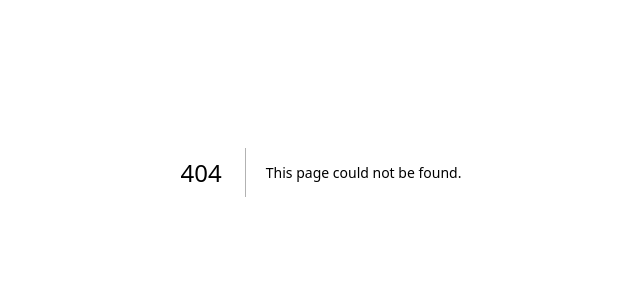
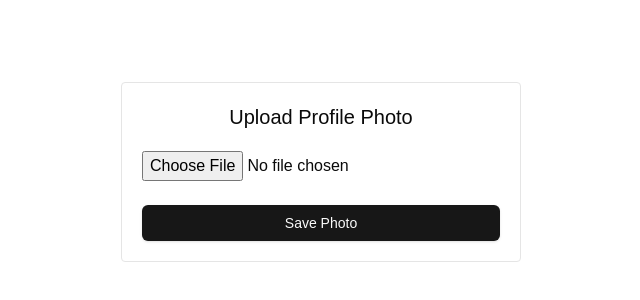
Before and after one commit to gabrielhtg/safe-exam-app-web, a Next.js app: page /register/upload-photo in a window 1280 px wide. Before the commit this address had no page. Shown: the part 228-528 px from the top of the page, without its empty margins (319-959 px from the left). Built offline with nearby package versions, Linux system fonts and the light colour scheme.

Commit message:
page upload photo profile tapi belum bisa save photo

```diff
--- a/app/register/page.tsx
+++ b/app/register/page.tsx
@@ -5,64 +5,67 @@ import {
   CardFooter,
   CardHeader,
   CardTitle,
-} from "@/components/ui/card";
-import { Input } from "@/components/ui/input";
-import { Button } from "@/components/ui/button";
-import Link from "next/link";
+} from '@/components/ui/card'
+import { Input } from '@/components/ui/input'
+import { Button } from '@/components/ui/button'
+import Link from 'next/link'
 
 export default function RegisterPage() {
   return (
     <>
-
       <div
-          className={
-            "relative w-full h-screen flex justify-center items-center"
-          }
+        className={'relative w-full h-screen flex justify-center items-center'}
       >
-          <Card className={"w-[380px] px-5"}>
+        <Card className={'w-[380px] px-5'}>
           <CardHeader>
-              <CardTitle className={"text-2xl text-center mb-3"}>
+            <CardTitle className={'text-2xl text-center mb-3'}>
               Safe Exam Register
             </CardTitle>
-              <CardDescription className={"text-center"}>
+            <CardDescription className={'text-center'}>
               Created by TA-12 IF 21
             </CardDescription>
           </CardHeader>
 
           <CardContent>
             <Input
-                id={"input-name"}
-                type={"text"}
-                className={"mb-3"}
-                placeholder={"Name"}
+              id={'input-name'}
+              type={'text'}
+              className={'mb-3'}
+              placeholder={'Name'}
             ></Input>
             <Input
-                id={"input-username"}
-                type={"text"}
-                className={"mb-3"}
-                placeholder={"Username"}
+              id={'input-username'}
+              type={'text'}
+              className={'mb-3'}
+              placeholder={'Username'}
             ></Input>
             <Input
-                id={"input-email"}
-                type={"text"}
-                className={"mb-3"}
-                placeholder={"Email"}
+              id={'input-email'}
+              type={'text'}
+              className={'mb-3'}
+              placeholder={'Email'}
             ></Input>
             <Input
-                id={"input-password"}
-                type={"password"}
-                className={"mb-3"}
-                placeholder={"Password"}
+              id={'input-password'}
+              type={'password'}
+              className={'mb-3'}
+              placeholder={'Password'}
             ></Input>
             <Input
-                id={"input-reenter-password"}
-                type={"password"}
-                className={"mb-3"}
-                placeholder={"Confirm Password"}
+              id={'input-reenter-password'}
+              type={'password'}
+              className={'mb-3'}
+              placeholder={'Confirm Password'}
             ></Input>
+
+            <div className="flex justify-center w-full mt-3">
+              <Button asChild={true} id="button-upload-photo" variant="outline">
+                <Link href="/register/upload-photo">Upload Photo</Link>
+              </Button>
+            </div>
           </CardContent>
 
-            <CardFooter className={"gap-x-3 flex-col items-start"}>
+          <CardFooter className={'gap-x-3 flex-col items-start'}>
             <div className="flex gap-x-3 w-full">
               <Button id="button-register" className="w-full">
                 Register
@@ -73,12 +76,12 @@ export default function RegisterPage() {
                 className="w-full"
                 variant="secondary"
               >
-                  <Link href={"/login"}>Login</Link>
+                <Link href={'/login'}>Login</Link>
               </Button>
             </div>
           </CardFooter>
         </Card>
       </div>
     </>
-  );
+  )
 }
--- /dev/null
+++ b/app/register/upload-photo/page.tsx
@@ -0,0 +1,59 @@
+'use client'
+
+import { useState } from 'react'
+import Cropper from 'react-easy-crop'
+import { Button } from '@/components/ui/button' // sesuaikan dengan struktur import di project Anda
+
+export default function UploadPhotoPage() {
+  const [imageSrc, setImageSrc] = useState<string | null>(null)
+  const [crop, setCrop] = useState({ x: 0, y: 0 })
+  const [zoom, setZoom] = useState(1)
+
+  const handleFileChange = (event: React.ChangeEvent<HTMLInputElement>) => {
+    const file = event.target.files?.[0]
+    if (file) {
+      const reader = new FileReader()
+      reader.onload = () => {
+        setImageSrc(reader.result as string)
+      }
+      reader.readAsDataURL(file)
+    }
+  }
+
+  const handleSubmit = () => {
+    // Implementasi pengiriman gambar ke BE setelah cropping.
+    console.log('Gambar siap dikirim ke BE dengan resolusi 1:1.')
+  }
+
+  return (
+    <div className="h-screen w-full flex justify-center items-center">
+      <div className="w-[400px] p-5 border rounded">
+        <h1 className="text-xl text-center mb-5">Upload Profile Photo</h1>
+
+        <input
+          type="file"
+          accept="image/*"
+          onChange={handleFileChange}
+          className="mb-3"
+        />
+
+        {imageSrc && (
+          <div className="relative w-full h-[300px]">
+            <Cropper
+              image={imageSrc}
+              crop={crop}
+              zoom={zoom}
+              aspect={1} // Rasio 1:1
+              onCropChange={setCrop}
+              onZoomChange={setZoom}
+            />
+          </div>
+        )}
+
+        <Button onClick={handleSubmit} className="w-full mt-3">
+          Save Photo
+        </Button>
+      </div>
+    </div>
+  )
+}
--- a/package.json
+++ b/package.json
@@ -21,6 +21,7 @@
     "axios": "^1.7.7",
     "class-variance-authority": "^0.7.0",
     "clsx": "^2.1.1",
+    "crop": "^0.1.0",
     "embla-carousel-autoplay": "^8.3.0",
     "embla-carousel-react": "^8.3.0",
     "immer": "^10.1.1",
@@ -29,6 +30,8 @@
     "next-themes": "^0.3.0",
     "react": "^18",
     "react-dom": "^18",
+    "react-easy": "^0.0.1",
+    "react-easy-crop": "^5.1.0",
     "sonner": "^1.5.0",
     "tailwind-merge": "^2.5.3",
     "tailwindcss-animate": "^1.0.7",
```
Also changed, not shown: 1 other file (tests, documents, lock files or other folders). Lines whose indentation alone changed are shown as unchanged.
